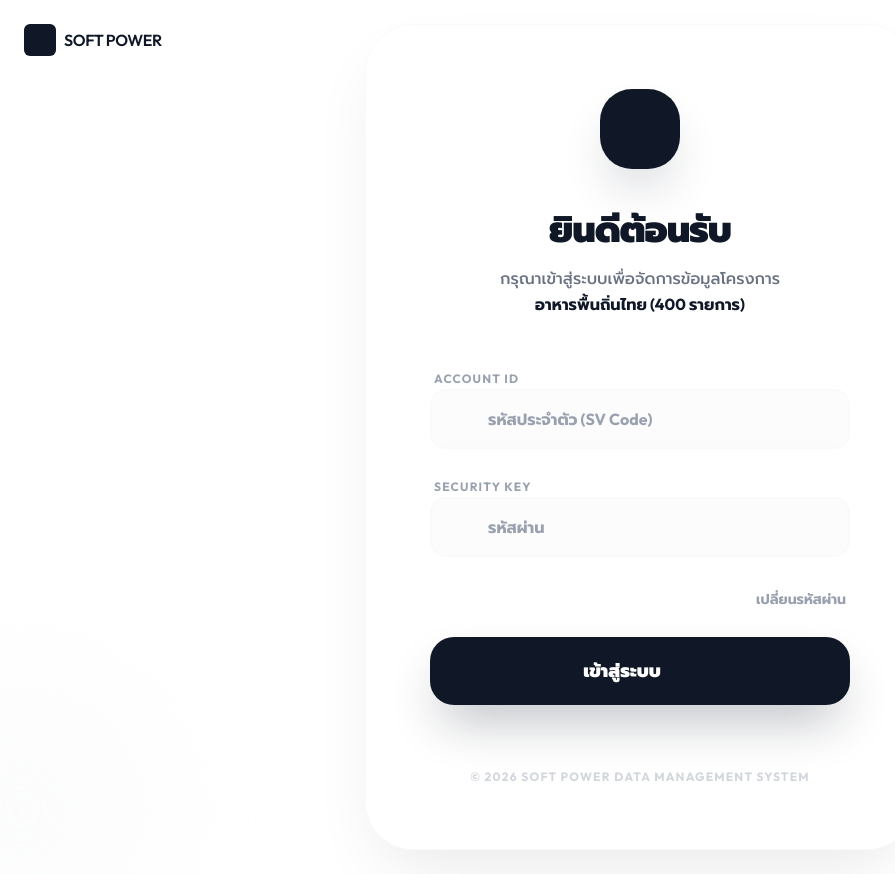
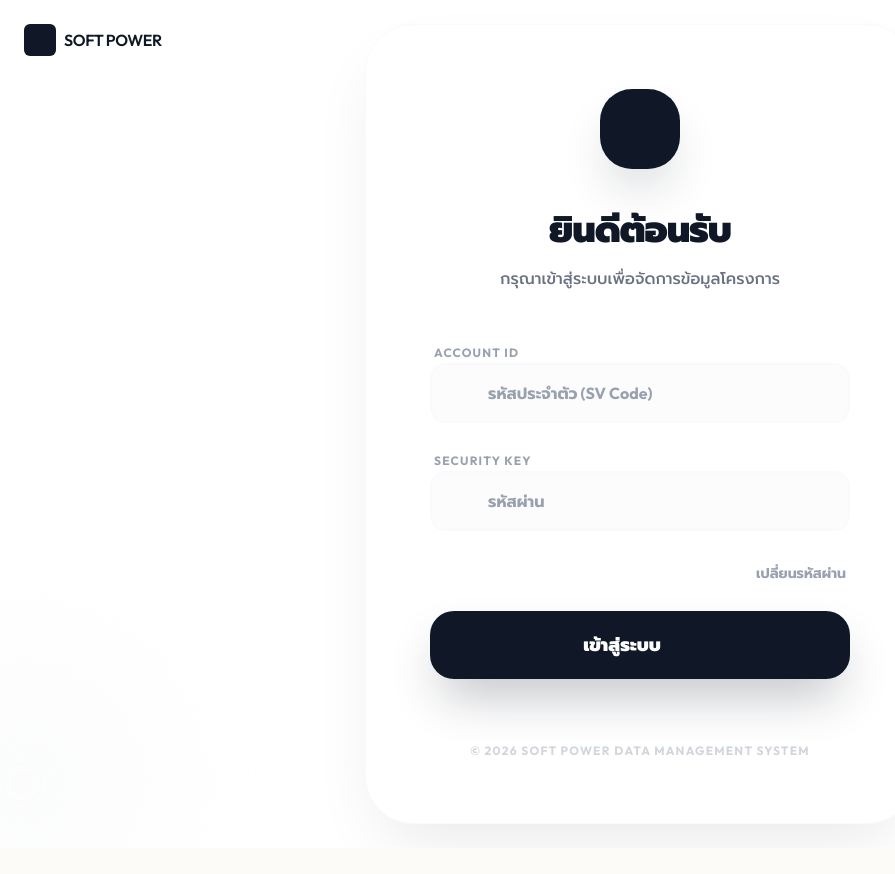
Before and after one commit to zenoatomoric/SoftFood, a Next.js app: page /login in a window 1280 px wide. Shown: the whole page, without its empty margins (0-895 px from the left). After the commit the page ends 848 px from the top, so only its background shows below. Built offline with nearby package versions, Linux system fonts and the light colour scheme; no server answers; some icons are missing.

Commit message:
fix: resolve accessibility issues with form labels

```diff
--- a/app/login/page.tsx
+++ b/app/login/page.tsx
@@ -62,9 +62,7 @@ export default function LoginPage() {
           </h1>
           <p className="text-sm md:text-base text-gray-500 leading-relaxed max-w-[280px] sm:max-w-sm mx-auto font-medium">
             กรุณาเข้าสู่ระบบเพื่อจัดการข้อมูลโครงการ <br className="hidden sm:block" />
-            <span className="text-gray-900 font-bold">
-              อาหารพื้นถิ่นไทย (400 รายการ)
-            </span>
+
           </p>
         </div>
 
```
